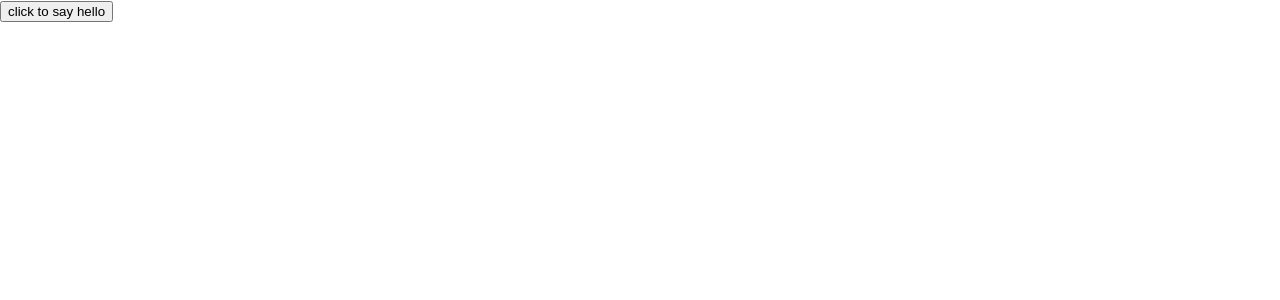
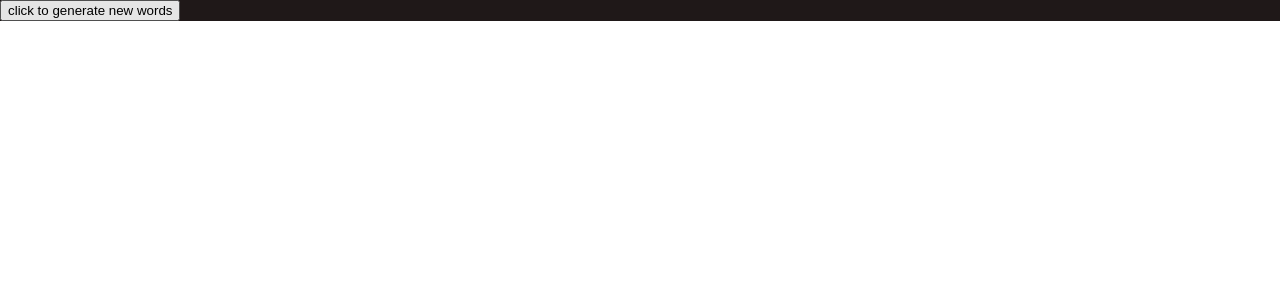
Before and after one commit to SamManoli975/typetest, a React (Create React App) app: page / in a window 1280 px wide. Shown: the top 300 px of the page. Built offline with nearby package versions, Linux system fonts and the light colour scheme.

Commit message:
adding few changes

```diff
--- a/src/App.css
+++ b/src/App.css
@@ -36,3 +36,8 @@
     transform: rotate(360deg);
   }
 }
+
+.textBox{
+  background-color: rgb(31, 24, 24);
+  font-family: Arial, Helvetica, sans-serif;
+}
--- a/src/App.js
+++ b/src/App.js
@@ -7,7 +7,7 @@ function App() {
 
 
   return (
-    <div>
+    <div className='textBox'>
       <Hello/>
     </div>
   );
--- a/src/sayHello.js
+++ b/src/sayHello.js
@@ -1,22 +1,25 @@
-import React, {useState} from "react";
-import {generate} from "random-words";
+import React, {useState} from "react";//importing
+import {generate} from "random-words";//importing
 
+
+//function to create new words
 function Hello(){
     const [words, setWords] = useState(""); // State for storing words
 
     const RandomWords = () => {
         // Generate an array of 5 random words
-        const generatedWords = generate({ exactly: 5, join: " " });
+        const generatedWords = generate({ exactly: 29, join: " " });
 
         // Update the state with the generated words
         setWords(generatedWords);
     };
     return(
         <div>
-            <button onClick={RandomWords}>click to say hello</button>
+            <button onClick={RandomWords}>click to generate new words</button>
             <h1>{words}</h1>
         </div>
     );
 }
 
+//exporting
 export default Hello;
```
